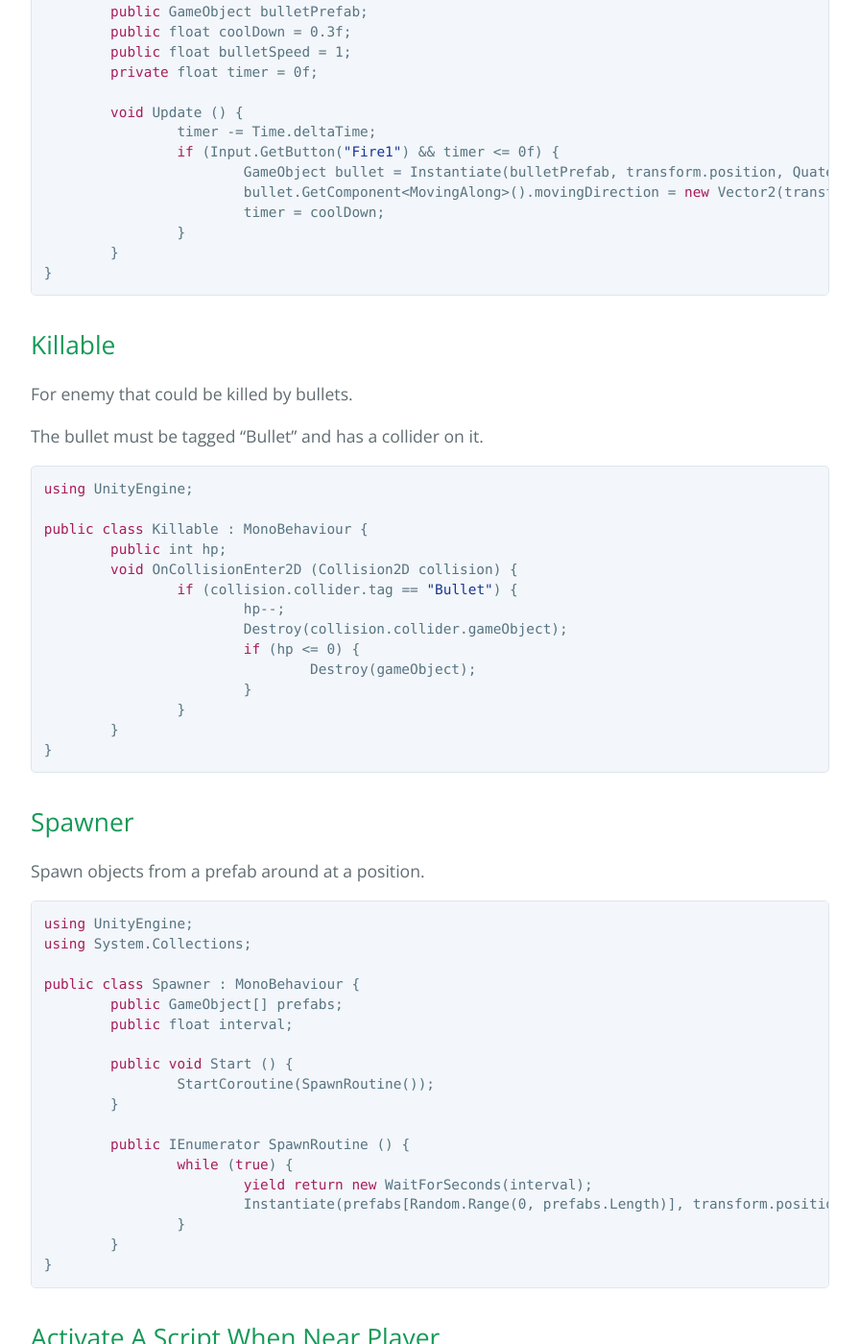
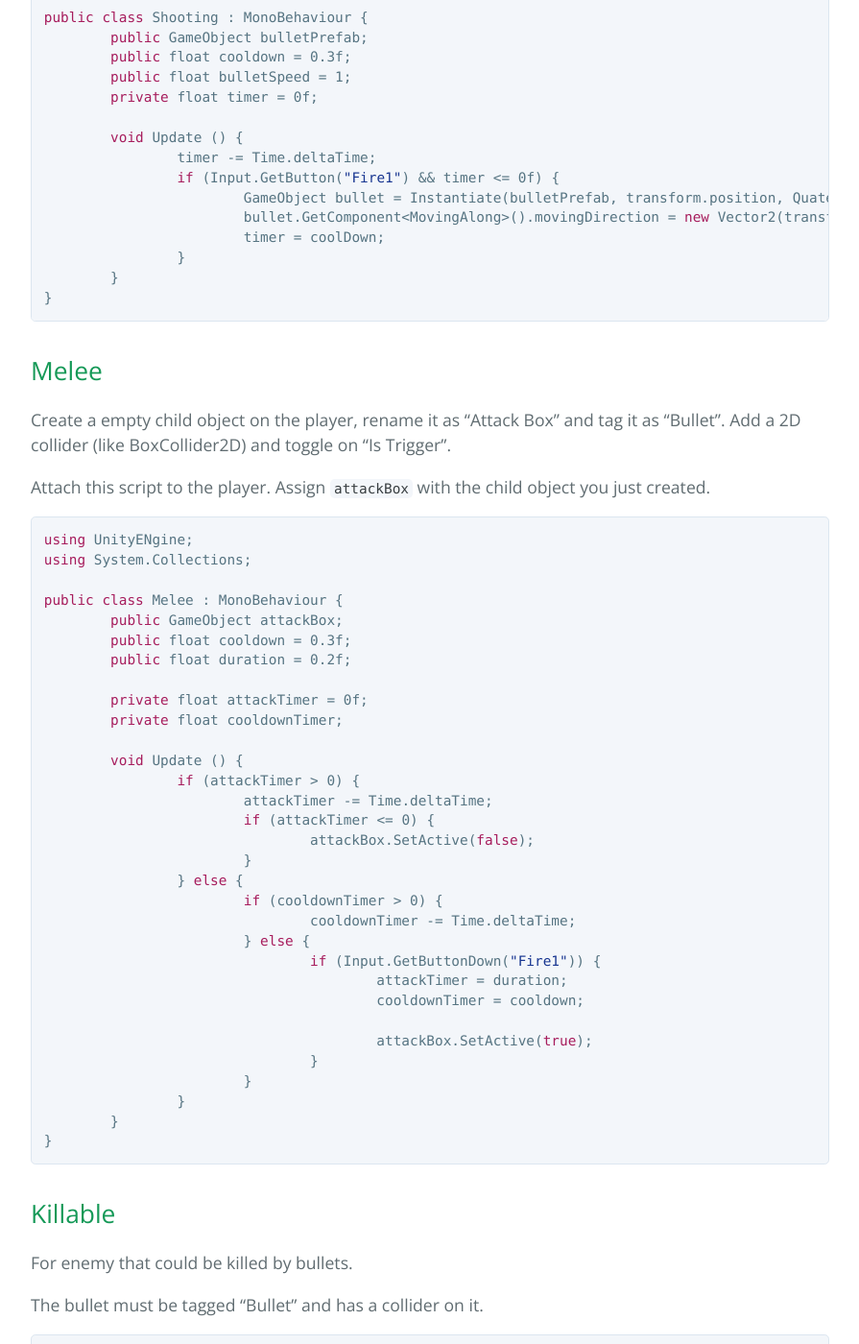
Before and after one commit to ladace/unity-code-snippets, a Jekyll site: the page built from platformer.md, in a window 1280 px wide and 1400 px high, scrolled down 9906 px. Shown: the whole window at 96% size, without its empty margins (192-1087 px from the left). Built offline with Jekyll 4.4.1, drawn with Linux system fonts in a browser that asks for light colours; Markdown is read by kramdown in place of the engine named in the settings; some of the changed text lies outside the part shown.

Commit message:
Update platformer.md

````diff
--- a/platformer.md
+++ b/platformer.md
@@ -401,7 +401,7 @@ using System.Collections;
 
 public class Shooting : MonoBehaviour {
 	public GameObject bulletPrefab;
-	public float coolDown = 0.3f;
+	public float cooldown = 0.3f;
 	public float bulletSpeed = 1;
 	private float timer = 0f;
 
@@ -411,6 +411,46 @@ public class Shooting : MonoBehaviour {
 			GameObject bullet = Instantiate(bulletPrefab, transform.position, Quaternion.identity) as GameObject;
 			bullet.GetComponent<MovingAlong>().movingDirection = new Vector2(transform.localScale.x > 0 ? bulletSpeed : -bulletSpeed, 0);
 			timer = coolDown;
+		}
+	}
+}
+```
+
+## Melee
+
+Create a empty child object on the player, rename it as "Attack Box" and tag it as "Bullet". Add a 2D collider (like BoxCollider2D) and toggle on "Is Trigger".
+
+Attach this script to the player. Assign `attackBox` with the child object you just created.
+
+```csharp
+using UnityENgine;
+using System.Collections;
+
+public class Melee : MonoBehaviour {
+	public GameObject attackBox;
+	public float cooldown = 0.3f;
+	public float duration = 0.2f;
+
+	private float attackTimer = 0f;
+	private float cooldownTimer;
+
+	void Update () {
+		if (attackTimer > 0) {
+			attackTimer -= Time.deltaTime;
+			if (attackTimer <= 0) {
+				attackBox.SetActive(false);
+			}
+		} else {
+			if (cooldownTimer > 0) {
+				cooldownTimer -= Time.deltaTime;
+			} else {
+				if (Input.GetButtonDown("Fire1")) {
+					attackTimer = duration;
+					cooldownTimer = cooldown;
+
+					attackBox.SetActive(true);
+				}
+			}
 		}
 	}
 }
````
